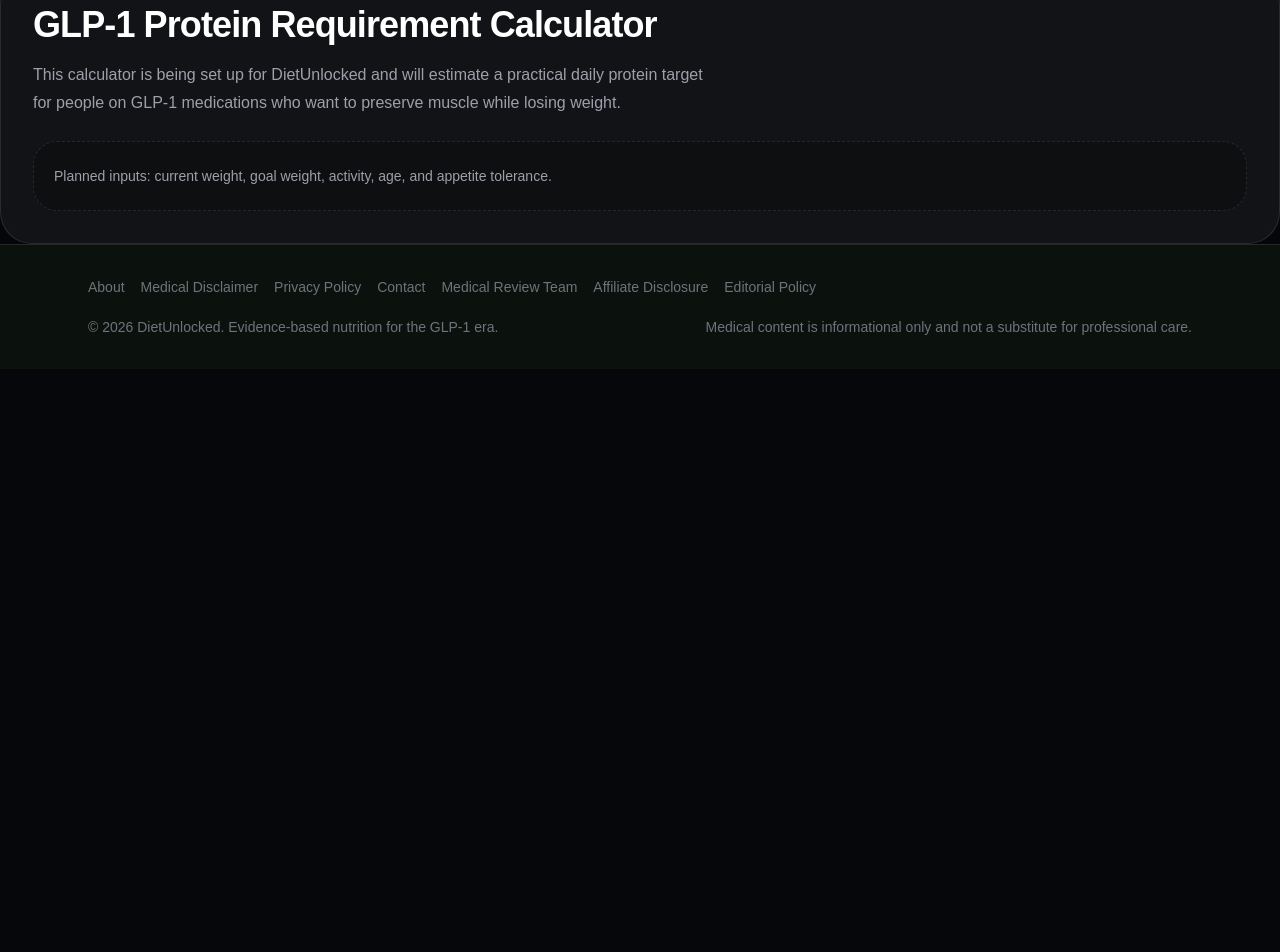
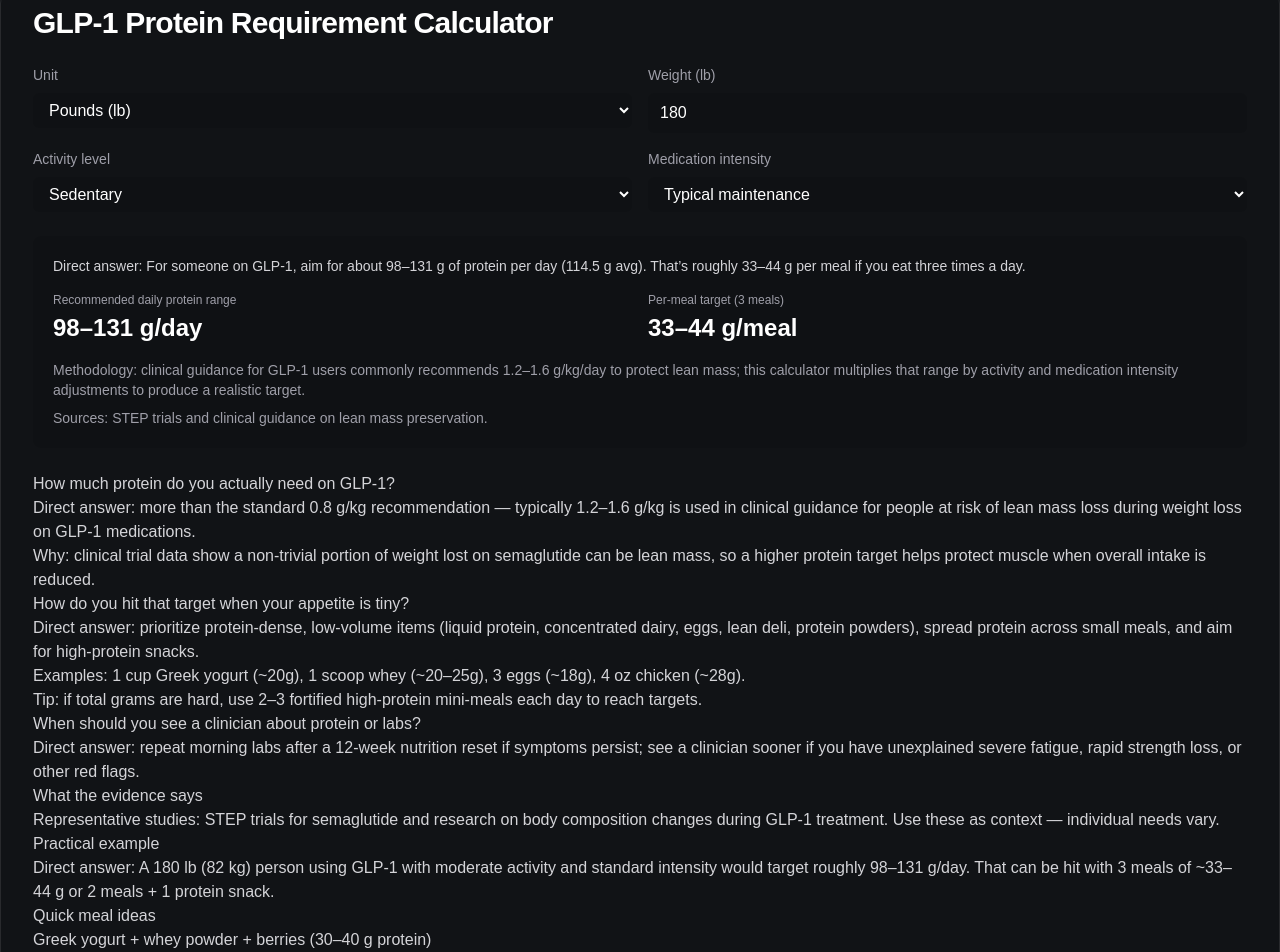
Before and after one commit to manunlockedx-creator/dietunlocked-next, a Next.js app: page /calculators/glp1-protein-calculator in a window 1280 px wide. Shown: the part 85-1037 px from the top of the page. Before the commit the page ends 800 px from the top, so only its background shows below. Built offline with nearby package versions, Linux system fonts and the light colour scheme; no server answers.

Commit message:
feat: add GLP-1 Protein Requirement calculator + article

```diff
--- a/src/components/glp1-protein-calculator.tsx
+++ b/src/components/glp1-protein-calculator.tsx
@@ -1,12 +1,137 @@
+"use client";
+
+import { useState } from "react";
+
 export function Glp1ProteinCalculator() {
+  const [unit, setUnit] = useState("lb");
+  const [weight, setWeight] = useState(180);
+  const [activity, setActivity] = useState("sedentary");
+  const [medIntensity, setMedIntensity] = useState("standard");
+
+  const toKg = (w: number) => (unit === "lb" ? w * 0.45359237 : w);
+  const weightKg = toKg(Number(weight) || 0);
+
+  // Base clinical guidance for GLP-1 users: 1.2 - 1.6 g/kg
+  let baseLow = 1.2;
+  let baseHigh = 1.6;
+
+  const activityFactor = {
+    sedentary: 1.0,
+    light: 1.05,
+    moderate: 1.1,
+    active: 1.2,
+  }[activity];
+
+  const medFactor = {
+    low: 0.95,
+    standard: 1.0,
+    high: 1.05,
+  }[medIntensity];
+
+  const lowG = Math.round(baseLow * activityFactor * medFactor * weightKg);
+  const highG = Math.round(baseHigh * activityFactor * medFactor * weightKg);
+
+  const perMeal3 = [Math.round(lowG / 3), Math.round(highG / 3)];
+
   return (
     <section className="rounded-[2rem] border border-white/10 bg-white/5 p-8 shadow-2xl shadow-black/20">
-      <h1 className="text-4xl font-semibold tracking-tight text-white">GLP-1 Protein Requirement Calculator</h1>
-      <p className="mt-4 max-w-2xl text-base leading-7 text-zinc-400">
-        This calculator is being set up for DietUnlocked and will estimate a practical daily protein target for people on GLP-1 medications who want to preserve muscle while losing weight.
-      </p>
-      <div className="mt-6 rounded-[1.5rem] border border-dashed border-white/10 bg-black/20 p-5 text-sm leading-7 text-zinc-400">
-        Planned inputs: current weight, goal weight, activity, age, and appetite tolerance.
+      <h1 className="text-3xl font-semibold tracking-tight text-white">GLP-1 Protein Requirement Calculator</h1>
+
+      <div className="mt-6 grid gap-4 sm:grid-cols-2">
+        <label className="flex flex-col">
+          <span className="text-sm text-zinc-400">Unit</span>
+          <select value={unit} onChange={(e) => setUnit(e.target.value)} className="mt-2 rounded-md bg-black/10 px-3 py-2 text-white">
+            <option value="lb">Pounds (lb)</option>
+            <option value="kg">Kilograms (kg)</option>
+          </select>
+        </label>
+
+        <label className="flex flex-col">
+          <span className="text-sm text-zinc-400">Weight ({unit})</span>
+          <input
+            type="number"
+            value={weight}
+            min={30}
+            max={600}
+            onChange={(e) => setWeight(Number(e.target.value))}
+            className="mt-2 rounded-md bg-black/10 px-3 py-2 text-white"
+          />
+        </label>
+
+        <label className="flex flex-col">
+          <span className="text-sm text-zinc-400">Activity level</span>
+          <select value={activity} onChange={(e) => setActivity(e.target.value)} className="mt-2 rounded-md bg-black/10 px-3 py-2 text-white">
+            <option value="sedentary">Sedentary</option>
+            <option value="light">Light activity</option>
+            <option value="moderate">Moderate activity</option>
+            <option value="active">High activity / regular strength training</option>
+          </select>
+        </label>
+
+        <label className="flex flex-col">
+          <span className="text-sm text-zinc-400">Medication intensity</span>
+          <select value={medIntensity} onChange={(e) => setMedIntensity(e.target.value)} className="mt-2 rounded-md bg-black/10 px-3 py-2 text-white">
+            <option value="low">Low dose / early titration</option>
+            <option value="standard">Typical maintenance</option>
+            <option value="high">High dose / aggressive loss</option>
+          </select>
+        </label>
+      </div>
+
+      <div className="mt-6 rounded-lg bg-black/10 p-5">
+        <p className="text-sm text-zinc-300">Direct answer: For someone on GLP-1, aim for about {lowG}–{highG} g of protein per day ({(Math.round(((lowG+highG)/2) * 10)/10)} g avg). That’s roughly {perMeal3[0]}–{perMeal3[1]} g per meal if you eat three times a day.</p>
+
+        <div className="mt-4 grid gap-4 sm:grid-cols-2">
+          <div>
+            <p className="text-xs text-zinc-400">Recommended daily protein range</p>
+            <div className="mt-1 text-2xl font-semibold text-white">{lowG}–{highG} g/day</div>
+          </div>
+
+          <div>
+            <p className="text-xs text-zinc-400">Per-meal target (3 meals)</p>
+            <div className="mt-1 text-2xl font-semibold text-white">{perMeal3[0]}–{perMeal3[1]} g/meal</div>
+          </div>
+        </div>
+
+        <div className="mt-4 text-sm text-zinc-400">
+          <p className="mb-2">Methodology: clinical guidance for GLP-1 users commonly recommends 1.2–1.6 g/kg/day to protect lean mass; this calculator multiplies that range by activity and medication intensity adjustments to produce a realistic target.</p>
+          <p>Sources: STEP trials and clinical guidance on lean mass preservation.</p>
+        </div>
+      </div>
+
+      <div className="mt-6 prose max-w-none text-zinc-300">
+        <h2>How much protein do you actually need on GLP-1?</h2>
+        <p>Direct answer: more than the standard 0.8 g/kg recommendation — typically 1.2–1.6 g/kg is used in clinical guidance for people at risk of lean mass loss during weight loss on GLP-1 medications.</p>
+        <p>Why: clinical trial data show a non-trivial portion of weight lost on semaglutide can be lean mass, so a higher protein target helps protect muscle when overall intake is reduced.</p>
+
+        <h2>How do you hit that target when your appetite is tiny?</h2>
+        <p>Direct answer: prioritize protein-dense, low-volume items (liquid protein, concentrated dairy, eggs, lean deli, protein powders), spread protein across small meals, and aim for high-protein snacks.</p>
+        <ul>
+          <li>Examples: 1 cup Greek yogurt (~20g), 1 scoop whey (~20–25g), 3 eggs (~18g), 4 oz chicken (~28g).</li>
+          <li>Tip: if total grams are hard, use 2–3 fortified high-protein mini-meals each day to reach targets.</li>
+        </ul>
+
+        <h2>When should you see a clinician about protein or labs?</h2>
+        <p>Direct answer: repeat morning labs after a 12-week nutrition reset if symptoms persist; see a clinician sooner if you have unexplained severe fatigue, rapid strength loss, or other red flags.</p>
+
+        <h2>What the evidence says</h2>
+        <p>Representative studies: STEP trials for semaglutide and research on body composition changes during GLP-1 treatment. Use these as context — individual needs vary.</p>
+
+        <h2>Practical example</h2>
+        <p>Direct answer: A 180 lb (82 kg) person using GLP-1 with moderate activity and standard intensity would target roughly {Math.round((1.2*activityFactor*medFactor*weightKg))}–{Math.round((1.6*activityFactor*medFactor*weightKg))} g/day. That can be hit with 3 meals of ~{perMeal3[0]}–{perMeal3[1]} g or 2 meals + 1 protein snack.</p>
+
+        <h2>Quick meal ideas</h2>
+        <ul>
+          <li>Greek yogurt + whey powder + berries (30–40 g protein)</li>
+          <li>Small omelet with cottage cheese and spinach (25–35 g)</li>
+          <li>Protein shake with milk + nut butter (25–40 g)</li>
+        </ul>
+
+        <h2>References</h2>
+        <ul>
+          <li><a href="https://pubmed.ncbi.nlm.nih.gov/33567185/">Once-Weekly Semaglutide in Adults with Overweight or Obesity (STEP)</a></li>
+          <li><a href="https://pubmed.ncbi.nlm.nih.gov/36449799/">Body composition changes during semaglutide treatment</a></li>
+        </ul>
       </div>
     </section>
   );
```
